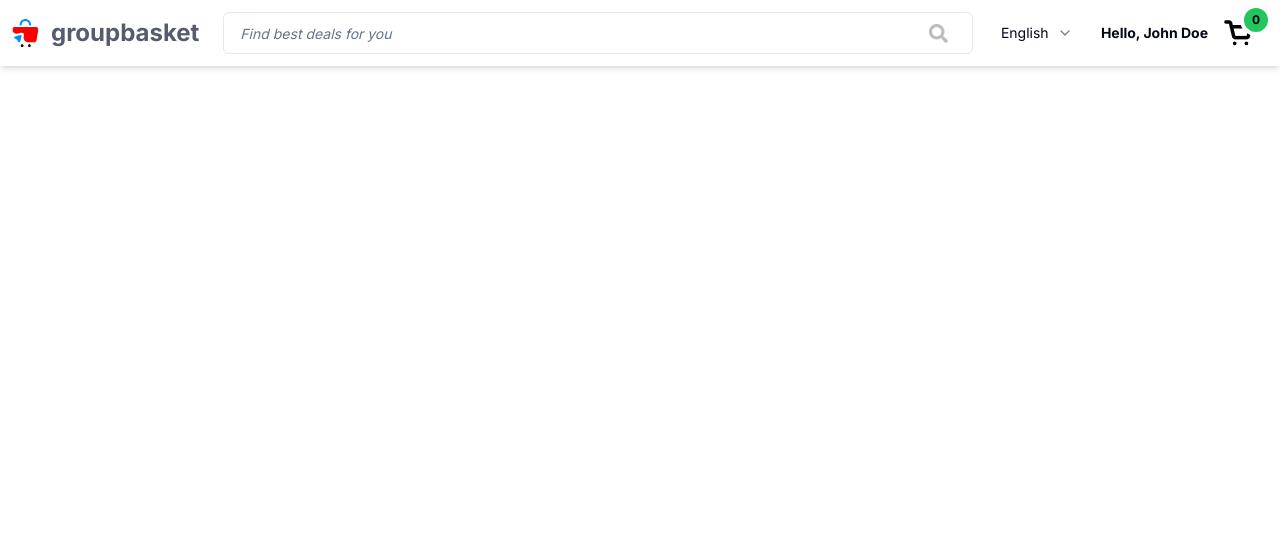
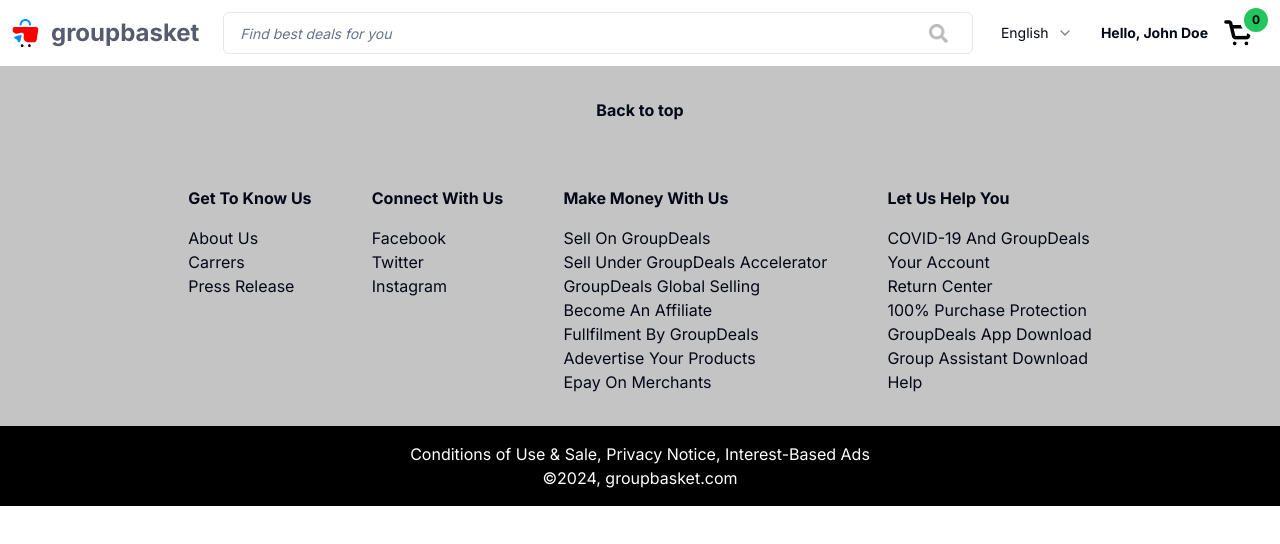
Before and after one commit to rampantvoid/groupbasket, a React (Vite) app: page / in a window 1280 px wide. Shown: the top 544 px of the page. Built offline with nearby package versions, Linux system fonts and the light colour scheme.

Commit message:
UPDATE: Footer added

```diff
--- a/src/_root/RootLayout.tsx
+++ b/src/_root/RootLayout.tsx
@@ -1,9 +1,13 @@
+import Footer from "@/components/Footer";
 import Navbar from "@/components/Navbar";
+import { Outlet } from "react-router-dom";
 
 const RootLayout = () => {
   return (
     <div>
       <Navbar />
+      <Outlet />
+      <Footer />
     </div>
   );
 };
--- /dev/null
+++ b/src/components/Footer.tsx
@@ -0,0 +1,83 @@
+import FooterMenu from "./FooterMenu";
+
+// Add footer menu items here
+const menu: Array<{
+  name: string;
+  options: Array<{ name: string; linkTo: string; target?: string }>;
+}> = [
+  {
+    name: "Get to know us",
+    options: [
+      { name: "About us", linkTo: "/about" },
+      { name: "Carrers", linkTo: "/carrers" },
+      { name: "Press Release", linkTo: "/press-release" },
+    ],
+  },
+  {
+    name: "connect with us",
+    options: [
+      { name: "Facebook", linkTo: "https://google.com", target: "_blank" },
+      { name: "Twitter", linkTo: "https://google.com", target: "_blank" },
+      { name: "Instagram", linkTo: "https://google.com", target: "_blank" },
+    ],
+  },
+  {
+    name: "make money with us",
+    options: [
+      { name: "Sell on GroupDeals", linkTo: "/" },
+      { name: "Sell under GroupDeals Accelerator", linkTo: "/" },
+      { name: "GroupDeals Global Selling", linkTo: "/" },
+      { name: "Become an Affiliate", linkTo: "/" },
+      { name: "Fullfilment by GroupDeals", linkTo: "/" },
+      { name: "Adevertise your Products", linkTo: "/" },
+      { name: "Epay on Merchants", linkTo: "/" },
+    ],
+  },
+  {
+    name: "let us help you",
+    options: [
+      { name: "COVID-19 and GroupDeals", linkTo: "/" },
+      { name: "Your Account", linkTo: "/" },
+      { name: "Return Center", linkTo: "/" },
+      { name: "100% Purchase Protection", linkTo: "/" },
+      { name: "GroupDeals App Download", linkTo: "/" },
+      { name: "Group Assistant Download", linkTo: "/" },
+      { name: "Help", linkTo: "/" },
+    ],
+  },
+];
+
+const Footer = () => {
+  const toTop = () => {
+    window.scrollTo(0, 0);
+  };
+  return (
+    <div className="flex flex-col w-full">
+      <div className="w-full bg-[#C4C4C4] flex justify-center">
+        <div className="xl:mx-32 w-full flex flex-col p-8 gap-16">
+          {/* back to top */}
+          <div className="flex justify-center w-full">
+            <p
+              className="font-bold hover:cursor-pointer"
+              onClick={() => toTop()}
+            >
+              Back to top
+            </p>
+          </div>
+          {/* menu */}
+          <div className="flex flex-col lg:flex-row w-full gap-8 lg:justify-evenly">
+            {menu.map((menuItem) => (
+              <FooterMenu title={menuItem.name} options={menuItem.options} />
+            ))}
+          </div>
+        </div>
+      </div>
+      <div className="w-full p-4 bg-black flex flex-col items-center text-white text-center">
+        <p>Conditions of Use & Sale, Privacy Notice, Interest-Based Ads</p>
+        <p>©2024, groupbasket.com</p>
+      </div>
+    </div>
+  );
+};
+
+export default Footer;
--- /dev/null
+++ b/src/components/FooterMenu.tsx
@@ -0,0 +1,29 @@
+import { Link } from "react-router-dom";
+
+const FooterMenu = ({
+  title,
+  options,
+}: {
+  title: string;
+  options: Array<{ name: string; linkTo: string; target?: string }>;
+}) => {
+  return (
+    <div className="flex flex-col gap-4">
+      <p className="font-bold capitalize">{title}</p>
+
+      <ul className="flex flex-col ">
+        {options.map((option) => (
+          <Link
+            to={option.linkTo}
+            className="capitalize"
+            target={option.target}
+          >
+            {option.name}
+          </Link>
+        ))}
+      </ul>
+    </div>
+  );
+};
+
+export default FooterMenu;
--- a/src/components/Navbar.tsx
+++ b/src/components/Navbar.tsx
@@ -1,7 +1,3 @@
-import React from "react";
-import { Input } from "./ui/input";
-// import { Link } from "react-router-dom";
-import { Drawer, DrawerContent, DrawerTrigger } from "./ui/drawer";
 import SearchBox from "./SearchBox";
 import {
   Select,
@@ -13,12 +9,7 @@ import {
 
 const Navbar = () => {
   const user = { name: "John Doe" };
-  const [searchText, setSearchText] = React.useState("");
 
-  const onTyping = (e: React.FormEvent<HTMLInputElement>) => {
-    setSearchText(e.currentTarget.value);
-    console.log(searchText);
-  };
   return (
     <div className="w-full p-3 shadow-md flex justify-center items-center bg-white  z-[999]">
       {/* Dekstop menue */}
@@ -58,86 +49,6 @@ const Navbar = () => {
           </div>
         </div>
       </div>
-
-      {/* Mobile menue */}
-      <Drawer>
-        <div className="flex w-full items-center justify-between hidden ">
-          {/* <DrawerTrigger>
-            <img src="/assets/search-icon.png" alt="" />
-          </DrawerTrigger> */}
-
-          <div className=" text-2xl font-bold font-inter md:text-4xl">
-            <img src="/assets/logo.svg" alt="" />
-          </div>
-
-          <SearchBox />
-
-          <DrawerContent className="h-svh">
-            <div className="p-8 flex w-full flex-col">
-              <div className="flex border rounded-md">
-                <img className="mx-2" src="/assets/search-solid.svg" alt="" />
-                <Input
-                  type="text"
-                  className="p-2 pl-0 font-inter w-[300px] xl:w-[500px] border-none focus:!ring-0 focus:!ring-offset-0"
-                  placeholder="Search for courses"
-                  value={searchText}
-                  onChange={onTyping}
-                />
-              </div>
-            </div>
-          </DrawerContent>
-
-          <div className="relative hover:cursor-pointer w-[40px]">
-            <div className="t-0 absolute left-3">
-              <p className="flex h-2 w-2 items-center justify-center rounded-full bg-green-500 p-3 text-xs text-black font-bold">
-                3
-              </p>
-            </div>
-            <svg
-              xmlns="http://www.w3.org/2000/svg"
-              fill="none"
-              viewBox="0 0 24 24"
-              stroke-width="1.5"
-              stroke="currentColor"
-              className="file: mt-4 h-6 w-6"
-            >
-              <path
-                stroke-linecap="round"
-                stroke-linejoin="round"
-                d="M2.25 3h1.386c.51 0 .955.343 1.087.835l.383 1.437M7.5 14.25a3 3 0 00-3 3h15.75m-12.75-3h11.218c1.121-2.3 2.1-4.684 2.924-7.138a60.114 60.114 0 00-16.536-1.84M7.5 14.25L5.106 5.272M6 20.25a.75.75 0 11-1.5 0 .75.75 0 011.5 0zm12.75 0a.75.75 0 11-1.5 0 .75.75 0 011.5 0z"
-              />
-            </svg>
-          </div>
-        </div>
-      </Drawer>
-      <style>{`
-      .hideMenuNav {
-        display: none;
-      }
-      .showMenuNav {
-        display: block;
-        position: absolute;
-        width: 100%;
-        height: 100vh;
-        top: 0;
-        left: 0;
-        z-index: -1;
-        display: flex;
-        flex-direction: column;
-        justify-content: space-evenly;
-        align-items: center;
-      }
-      @keyframes slide-in {
-        0% {
-          transform: translateX(-100%);
-          opacity: 0;
-        }
-        100% {
-          transform: translateX(0);
-          opacity: 1;
-        }
-      }
-    `}</style>
     </div>
   );
 };
```
